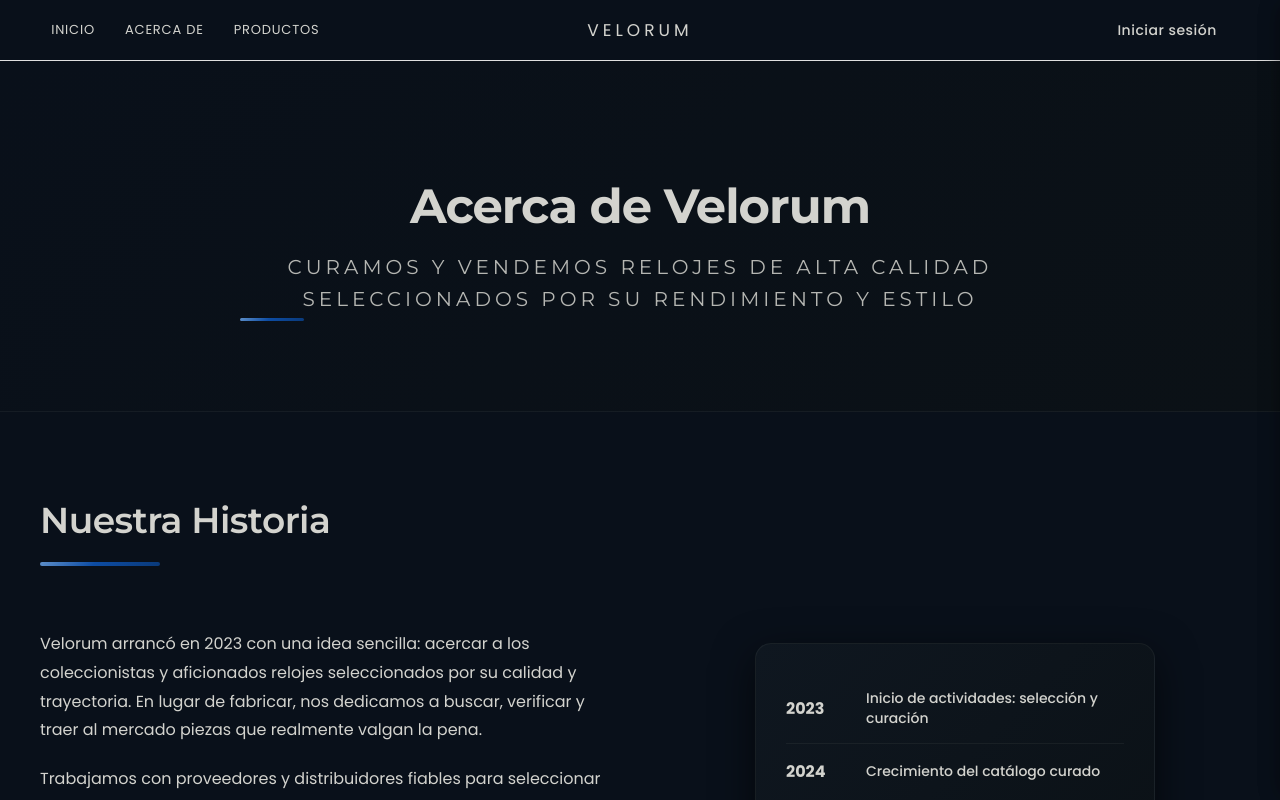
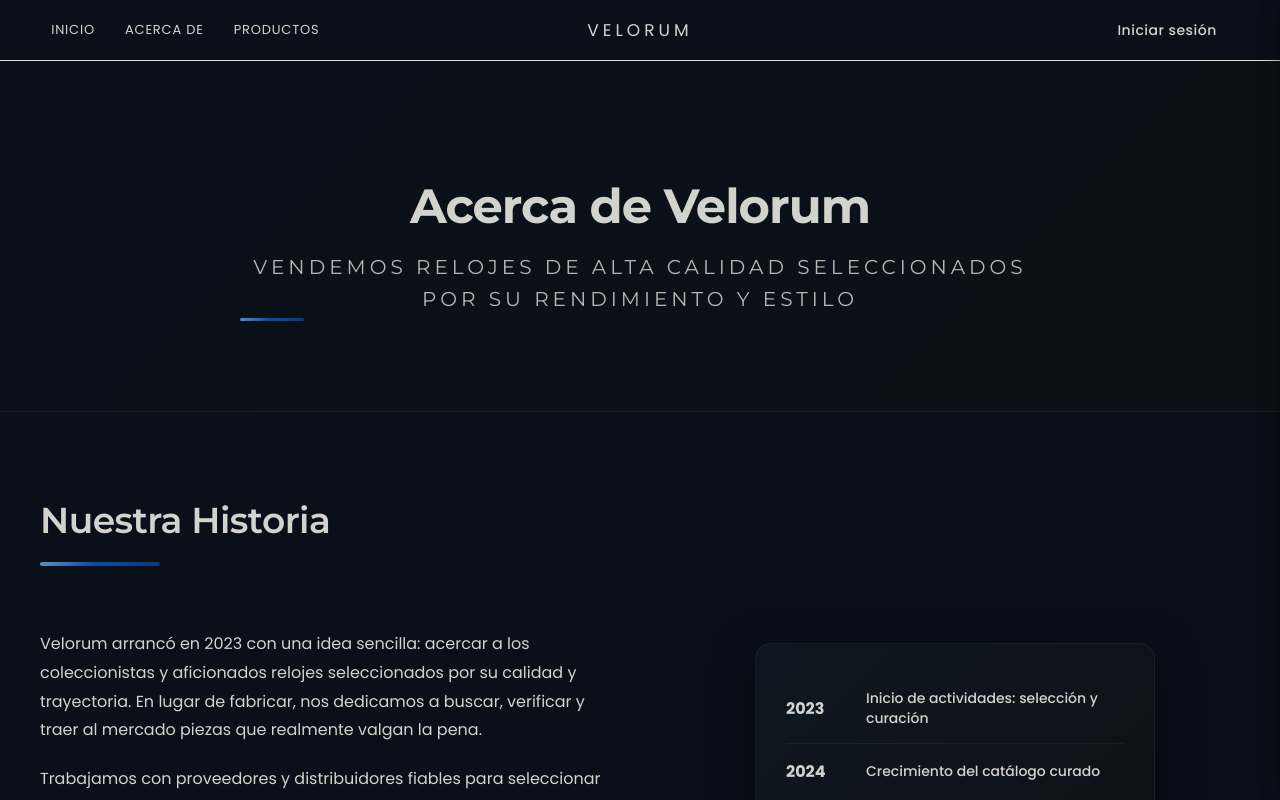
Before and after one commit to Catalan-Maximo/Velorum-front, a React (Create React App) app: page /about in a window 1280 px wide. Shown: the top 800 px of the page. Built offline with nearby package versions, Linux system fonts and the light colour scheme; no server answers.

Commit message:
correción

```diff
--- a/src/About.js
+++ b/src/About.js
@@ -12,7 +12,7 @@ function About() {
         <div className="hero-content">
           <h1 className="hero-title">Acerca de Velorum</h1>
           <p className="hero-subtitle">
-            Curamos y vendemos relojes de alta calidad seleccionados por su rendimiento y estilo
+            Vendemos relojes de alta calidad seleccionados por su rendimiento y estilo
           </p>
         </div>
       </section>
```
Also changed, not shown: 2 other files (tests, documents, lock files or other folders).
